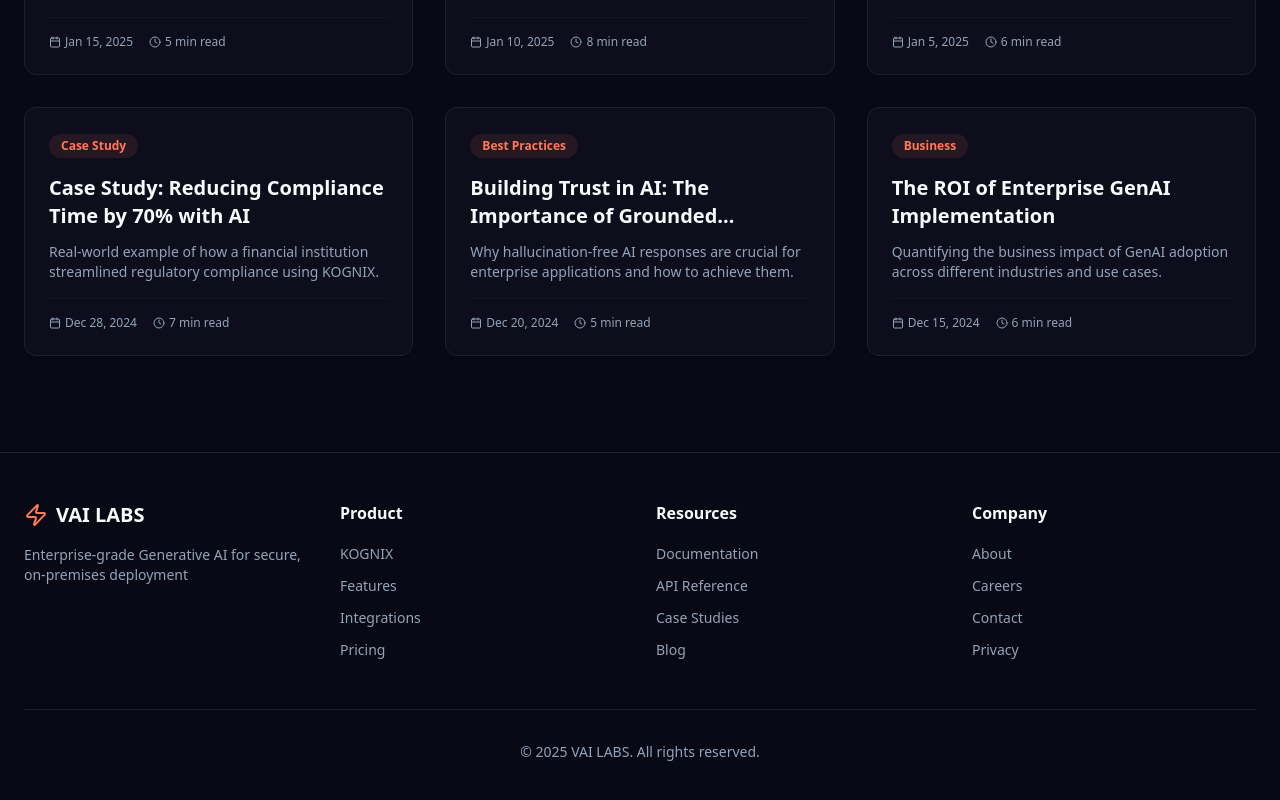
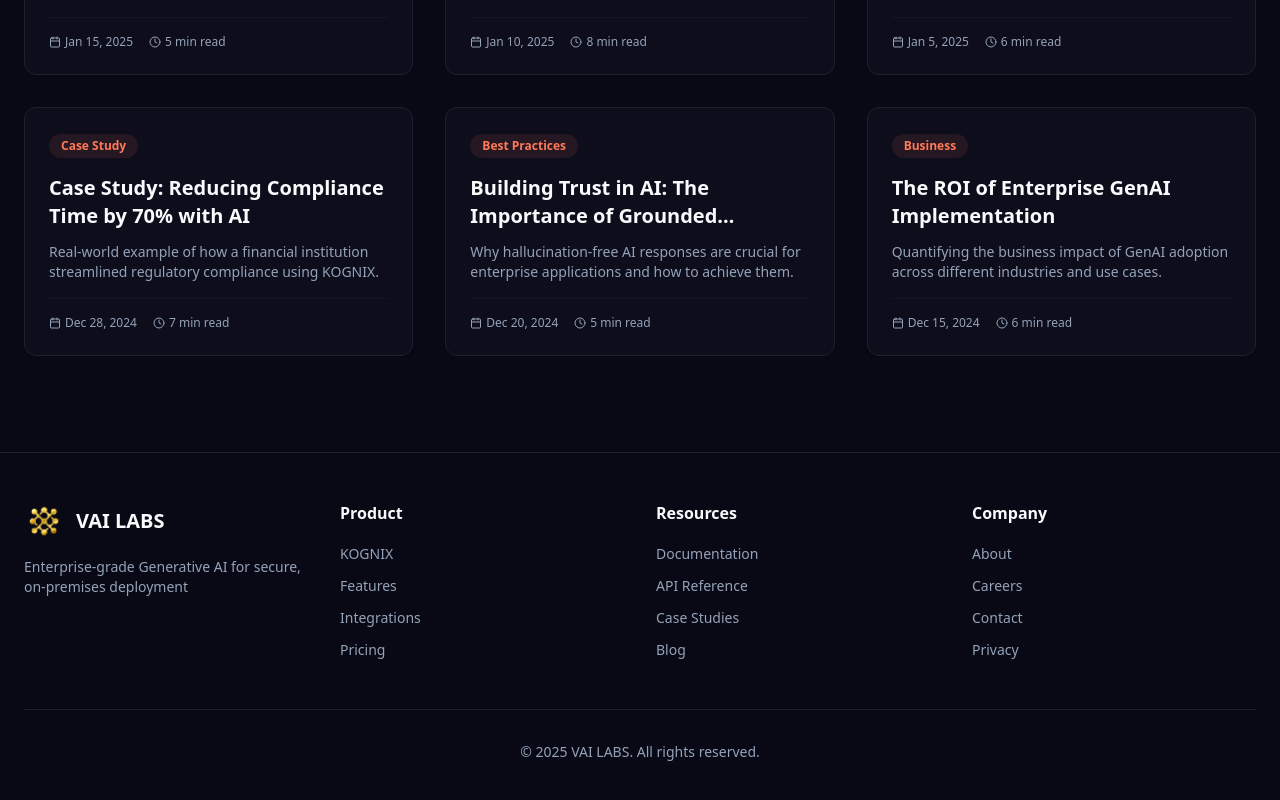
Before and after one commit to VaikaryaTech/vai-labs, a React (Vite) app: page /blog in a window 1280 px wide. Shown: the part 627-1427 px from the top of the page. Built offline with nearby package versions, Linux system fonts and the light colour scheme; the HTML template or start-up script is replaced by a standard one.

Commit message:
Update links and footer logo

```diff
--- a/src/components/Footer.tsx
+++ b/src/components/Footer.tsx
@@ -1,5 +1,5 @@
-import { Zap } from "lucide-react";
 import { Link } from "react-router-dom";
+import logoNetwork from "@/assets/logo-network.png";
 
 export const Footer = () => {
   return (
@@ -7,8 +7,8 @@ export const Footer = () => {
       <div className="container mx-auto px-6 py-12">
         <div className="grid md:grid-cols-4 gap-8">
           <div>
-            <div className="flex items-center gap-2 mb-4">
-              <Zap className="h-6 w-6 text-primary" />
+            <div className="flex items-center gap-3 mb-4">
+              <img src={logoNetwork} alt="VAI LABS" className="h-10 w-10" />
               <span className="text-xl font-bold">VAI LABS</span>
             </div>
             <p className="text-sm text-muted-foreground">
--- a/src/pages/Home.tsx
+++ b/src/pages/Home.tsx
@@ -34,9 +34,11 @@ const Home = () => {
             </p>
 
             <div className="flex flex-wrap gap-4 justify-center pt-8">
-              <Button variant="hero" size="lg">
-                → Request a Demo
-              </Button>
+              <Link to="/book-demo">
+                <Button variant="hero" size="lg">
+                  → Request a Demo
+                </Button>
+              </Link>
               <Link to="/product">
                 <Button variant="glass" size="lg">
                   → Explore the GenAI Engine
```
Also changed, not shown: src/assets/logo-network.png (added).
